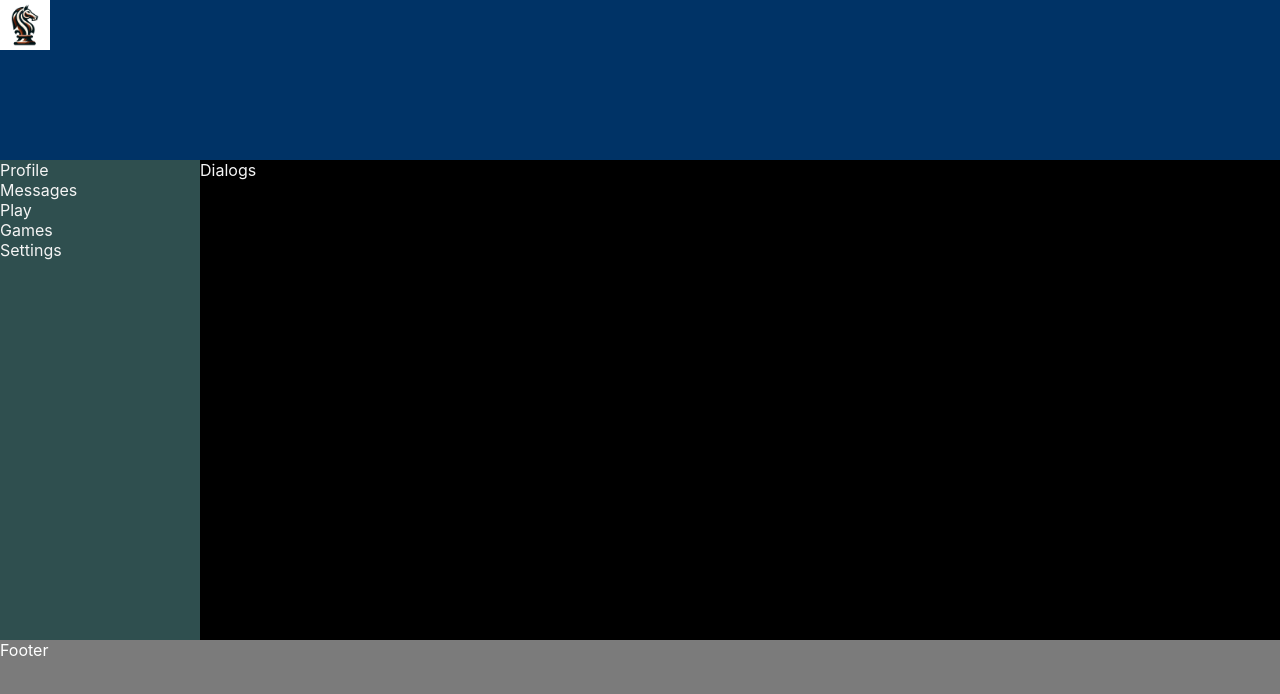
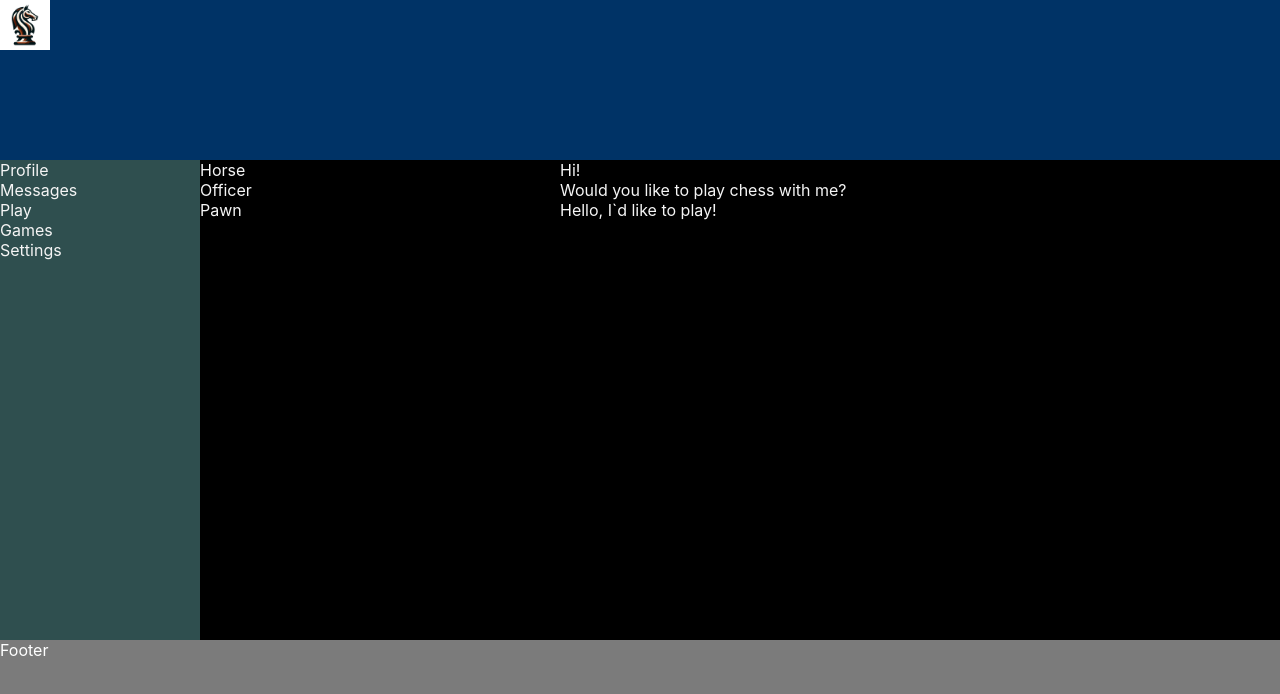
Before and after one commit to myroslavaKukhta/samurai-way3, a React (Create React App) app: page /dialogs in a window 1280 px wide. Shown: the top 694 px of the page. Built offline with nearby package versions, Linux system fonts and the light colour scheme.

Commit message:
Les_20_21 Add NavLinks & Dialogs

```diff
--- a/src/components/Dialogs/Dialogs.module.css
+++ b/src/components/Dialogs/Dialogs.module.css
@@ -5,5 +5,20 @@
 }
 
 .dialogs {
+    display: grid;
+    grid-template-columns: 1fr 2fr;
     color: var(--smoke-white);
 }
+
+.dialog {
+
+}
+
+
+.messages {
+
+}
+
+.message {
+
+}
--- a/src/components/Dialogs/Dialogs.tsx
+++ b/src/components/Dialogs/Dialogs.tsx
@@ -1,10 +1,30 @@
 import React from 'react';
 import s from "./Dialogs.module.css"
 
-const Dialogs = () => {
+
+interface DialogsProps {
+    message?: string;
+}
+
+const Dialogs: React.FC<DialogsProps> = (props) => {
     return (
         <div className={s.dialogs}>
-Dialogs
+            <div className={s.dialosItem}>
+                <div className={s.dialog}>
+                    Horse
+                </div>
+                <div className={s.dialog}>
+                    Officer
+                </div>
+                <div className={s.dialog}>
+                    Pawn
+                </div>
+            </div>
+            <div className={s.messages}>
+            <div className={s.message}>Hi!</div>
+            <div className={s.message}>Would you like to play chess with me?</div>
+            <div className={s.message}>Hello, I`d like to play!</div>
+        </div>
         </div>
     );
 };
--- a/src/components/Navbar/Navbar.tsx
+++ b/src/components/Navbar/Navbar.tsx
@@ -1,23 +1,25 @@
 import React from 'react';
 import s from './Navbar.module.css'
+import {NavLink} from "react-router-dom";
+
 
 const Navbar = () => {
     return (
         <nav className={s.nav}>
             <div className={s.item}>
-                <a href='/profile' className={s.item}>Profile</a>
+                <NavLink to='/profile' className={s.item}>Profile</NavLink>
             </div>
             <div className={s.item}>
-                <a href='/dialogs' className={s.item}>Messages</a>
+                <NavLink to='/dialogs' className={s.item}>Messages</NavLink >
             </div>
             <div className={s.item}>
-                <a href='/play' className={s.item}>Play</a>
+                <NavLink to='/play' className={s.item}>Play</NavLink>
             </div>
             <div className={s.item}>
-                <a href='/games' className={s.item}>Games</a>
+                <NavLink to='/games' className={s.item}>Games</NavLink>
             </div>
             <div className={s.item}>
-                <a href='/settings' className={s.item}>Settings</a>
+                <NavLink to='/settings' className={s.item}>Settings</NavLink>
             </div>
         </nav>
     );
```
